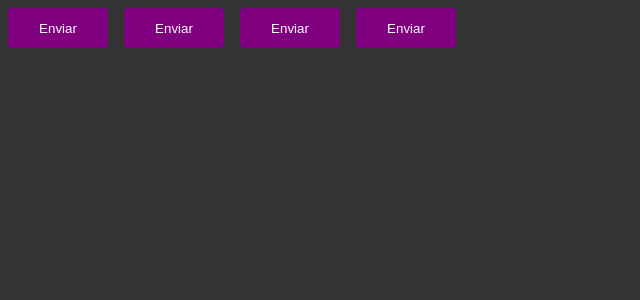
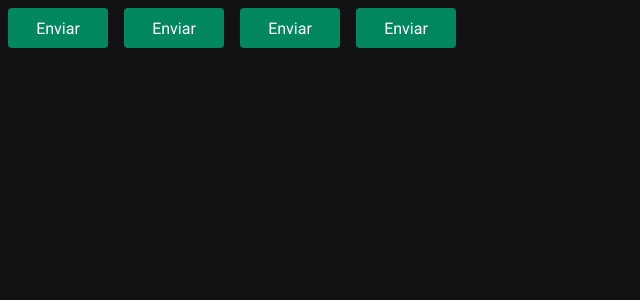
Before and after one commit to Michael-Andryeer/Pomodoro, a React (Vite) app in the folder pomodoro/: page / in a window 1280 px wide. Shown: the top 300 px of the page, without its empty margins (0-640 px from the left). Built offline with nearby package versions, Linux system fonts and the light colour scheme.

Commit message:
Cores e Fontes

```diff
--- a/pomodoro/index.html
+++ b/pomodoro/index.html
@@ -2,8 +2,12 @@
 <html lang="en">
   <head>
     <meta charset="UTF-8" />
+    <link rel="preconnect" href="https://fonts.googleapis.com">
+    <link rel="preconnect" href="https://fonts.gstatic.com" crossorigin>
     <link rel="icon" type="image/svg+xml" href="/vite.svg" />
     <meta name="viewport" content="width=device-width, initial-scale=1.0" />
+    <link href="https://fonts.googleapis.com/css2?family=Roboto+Mono:ital,wght@0,100..700;1,100..700&family=Roboto:wght@400;700&display=swap" rel="stylesheet">
+
     <title>Pomodoro</title>
   </head>
   <body>
--- a/pomodoro/src/components/Button.styles.ts
+++ b/pomodoro/src/components/Button.styles.ts
@@ -20,7 +20,7 @@ export const ButtonContainer = styled.button<ButtonContainerProps>`
   border: 0;
   margin: 8px;
 
-  background-color: ${props => props.theme.primary};
+  background-color: ${props => props.theme['green-500']};
   color: ${props => props.theme.white};
 
   /* ${(props) => {
--- a/pomodoro/src/styles/global.ts
+++ b/pomodoro/src/styles/global.ts
@@ -7,8 +7,19 @@ export const GlobalStyle = createGlobalStyle`
     box-sizing:border-box;
   }
 
+  :focus {
+    outline: 0;
+    box-shadow: 0 0 0 2px ${props => props.theme['green-500']};
+}
+
   body {
-    background: #333;
-    color: #fff;
+    background: ${props => props.theme['gray-900']};
+    color: ${props => props.theme['gray-300']};
+  }
+
+  body,input,textarea,button {
+    font-family: 'Roboto',sans-serif;
+    font-size: 400;
+    font-size: 1rem;
   }
 `;
--- a/pomodoro/src/styles/themes/default.ts
+++ b/pomodoro/src/styles/themes/default.ts
@@ -1,5 +1,21 @@
 export const defaultTheme = {
-  white : '#ffffff',
-  primary: 'purple',
-  secondary: 'orange',
+  white: '#fff',
+
+  'gray-100': '#E1E1E6',
+  'gray-300': '#C4C4CC',
+  'gray-400': '#8D8D99',
+  'gray-500': '#7C7C8A',
+  'gray-600': '#323238',
+  'gray-700': '#29292E',
+  'gray-800': '#202024',
+  'gray-900': '#121214',
+
+  'green-300': '#00B37E',
+  'green-500': '#00875F',
+  'green-700': '#015F43',
+
+  'red-500': '#AB222E',
+  'red-700': '#7A1921',
+
+  'yellow-500': '#FBA94C',
 }
```
